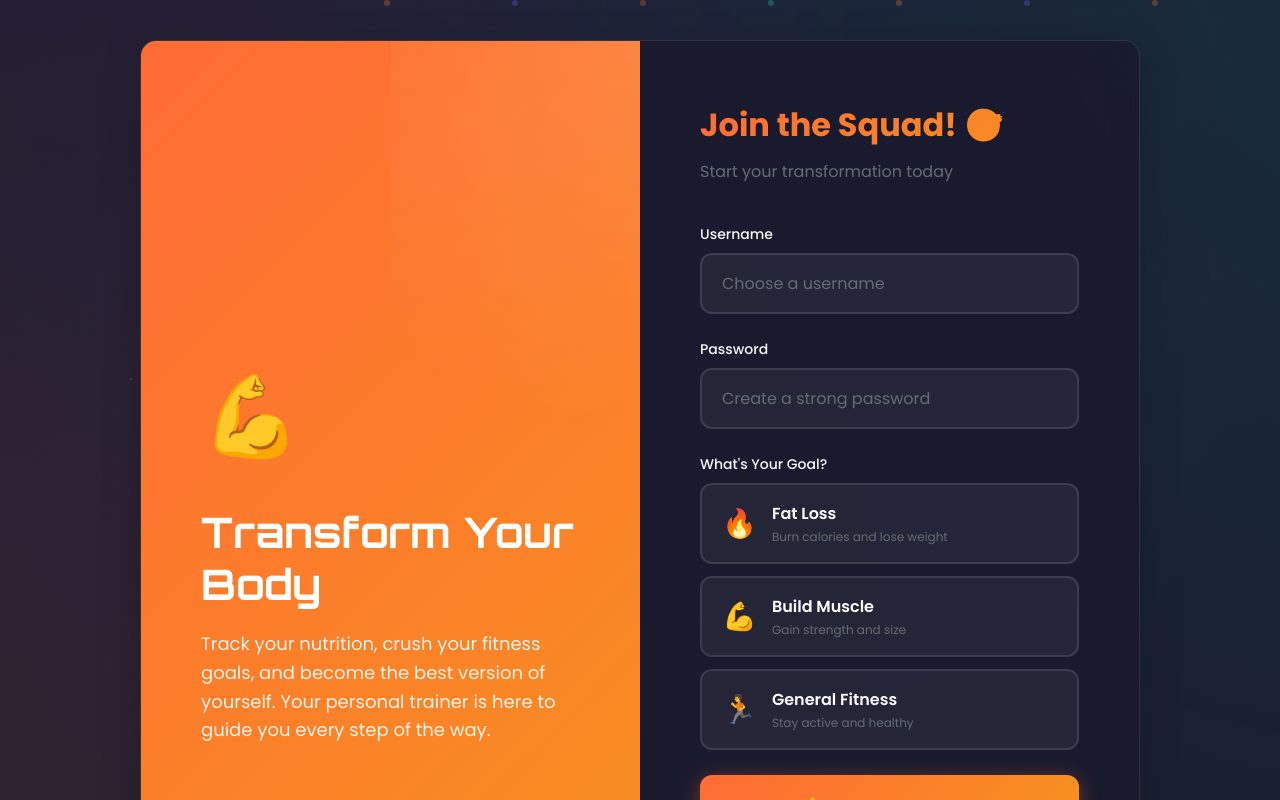
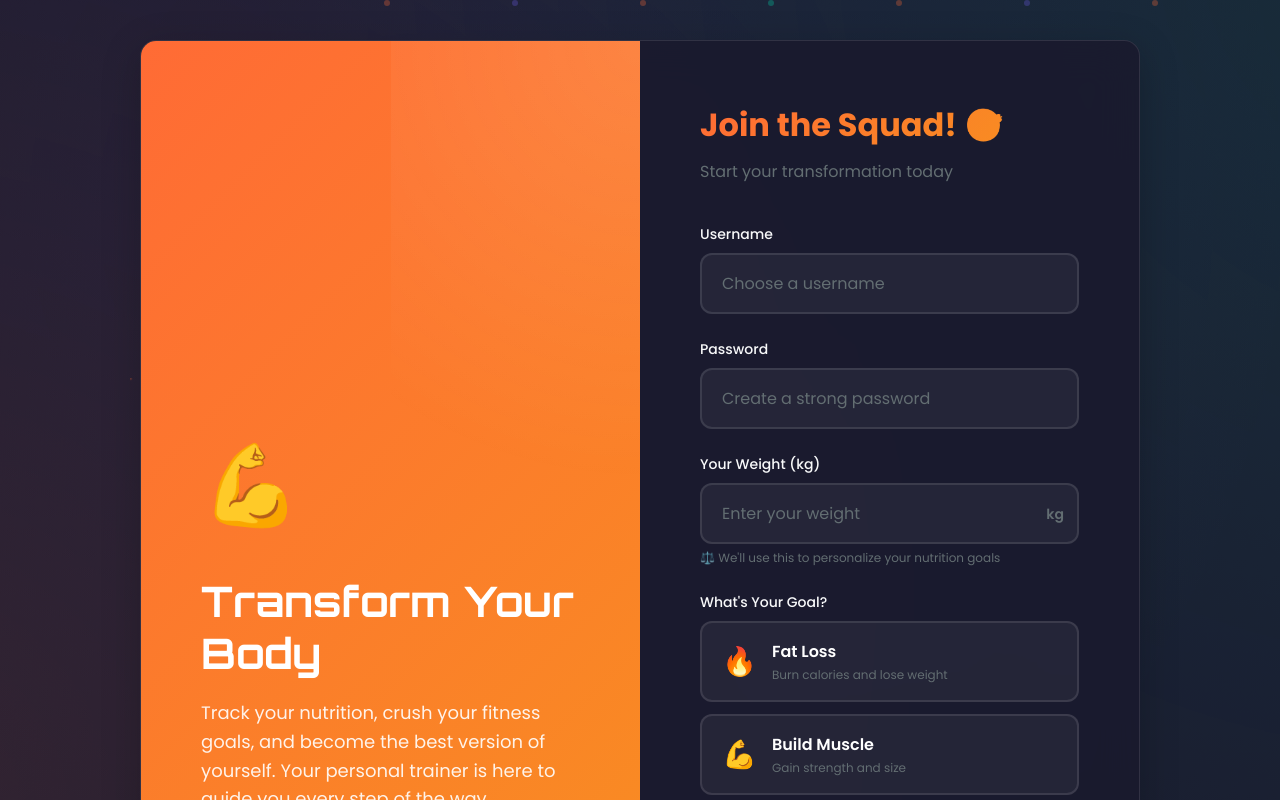
Before and after one commit to Rithish4610/personal-trainer, a React (Create React App) app in the folder frontend/: page / in a window 1280 px wide. Both pictures are taken after typing "Sample", "Sample123" into the empty fields and a click on the button "Create Account". Shown: the top 800 px of the page. Built offline with nearby package versions, Linux system fonts and the light colour scheme.

Commit message:
asking your weight

```diff
--- a/frontend/src/Signup.js
+++ b/frontend/src/Signup.js
@@ -4,6 +4,7 @@ import axios from 'axios';
 function Signup({ onSignup }) {
   const [username, setUsername] = useState('');
   const [password, setPassword] = useState('');
+  const [weight, setWeight] = useState('');
   const [goal, setGoal] = useState('');
   const [error, setError] = useState('');
   const [success, setSuccess] = useState(false);
@@ -15,7 +16,7 @@ function Signup({ onSignup }) {
     setSuccess(false);
     setLoading(true);
     try {
-      await axios.post('http://localhost:4000/api/signup', { username, password, goal });
+      await axios.post('http://localhost:4000/api/signup', { username, password, weight: parseFloat(weight), goal });
       setSuccess(true);
     } catch (err) {
       setError('Signup failed. Username may already exist.');
@@ -81,6 +82,36 @@ function Signup({ onSignup }) {
             </div>
 
             <div className="form-group">
+              <label className="form-label">Your Weight (kg)</label>
+              <div style={{ position: 'relative' }}>
+                <input
+                  type="number"
+                  className="form-input"
+                  placeholder="Enter your weight"
+                  value={weight}
+                  onChange={e => setWeight(e.target.value)}
+                  min="20"
+                  max="300"
+                  step="0.1"
+                  required
+                  style={{ paddingRight: '50px' }}
+                />
+                <span style={{
+                  position: 'absolute',
+                  right: '15px',
+                  top: '50%',
+                  transform: 'translateY(-50%)',
+                  color: '#636e72',
+                  fontWeight: '600',
+                  fontSize: '14px'
+                }}>kg</span>
+              </div>
+              <small style={{ color: '#636e72', fontSize: '12px', marginTop: '5px', display: 'block' }}>
+                ⚖️ We'll use this to personalize your nutrition goals
+              </small>
+            </div>
+
+            <div className="form-group">
               <label className="form-label">What's Your Goal?</label>
               <div style={{ display: 'grid', gap: '12px', marginTop: '8px' }}>
                 {goals.map(g => (
```
